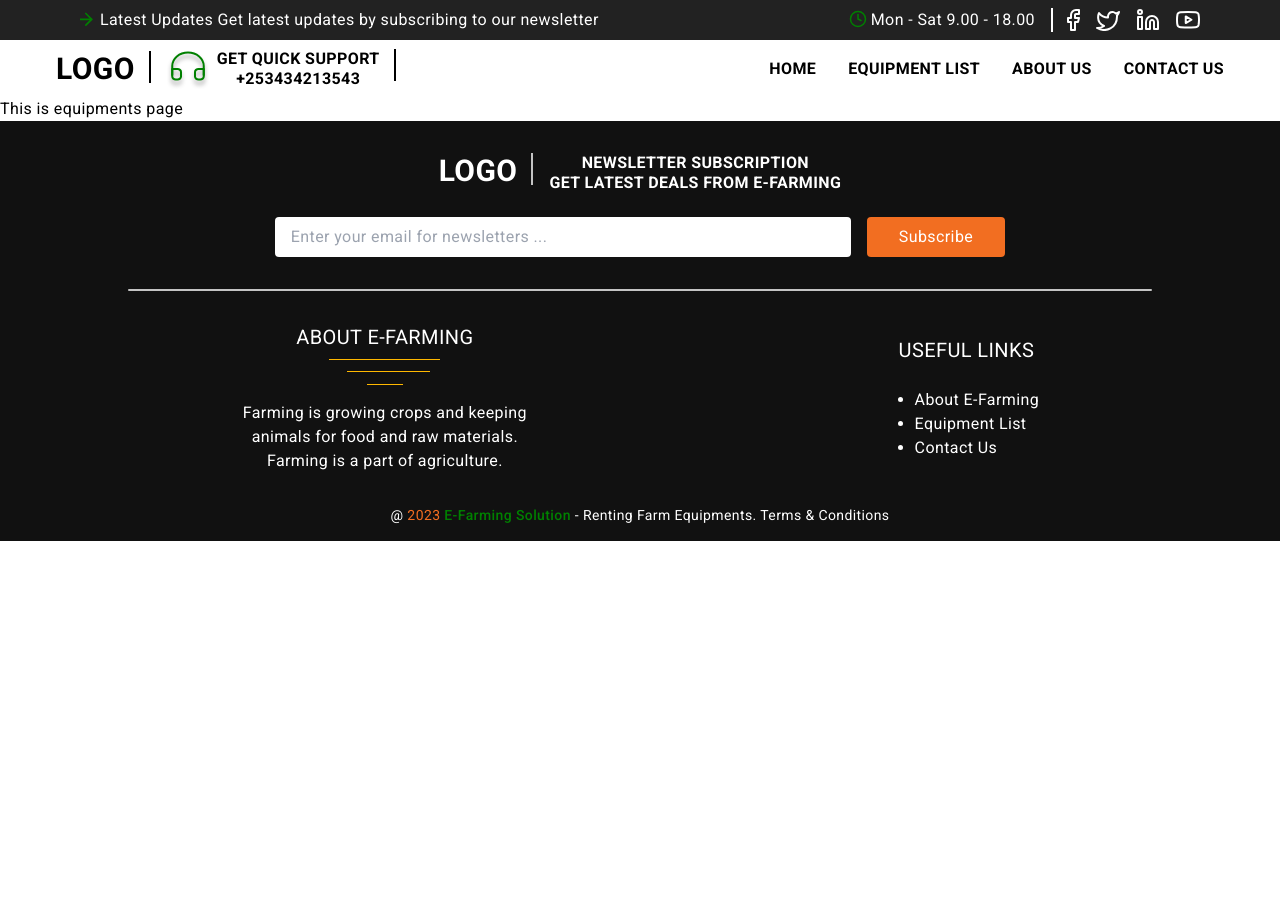
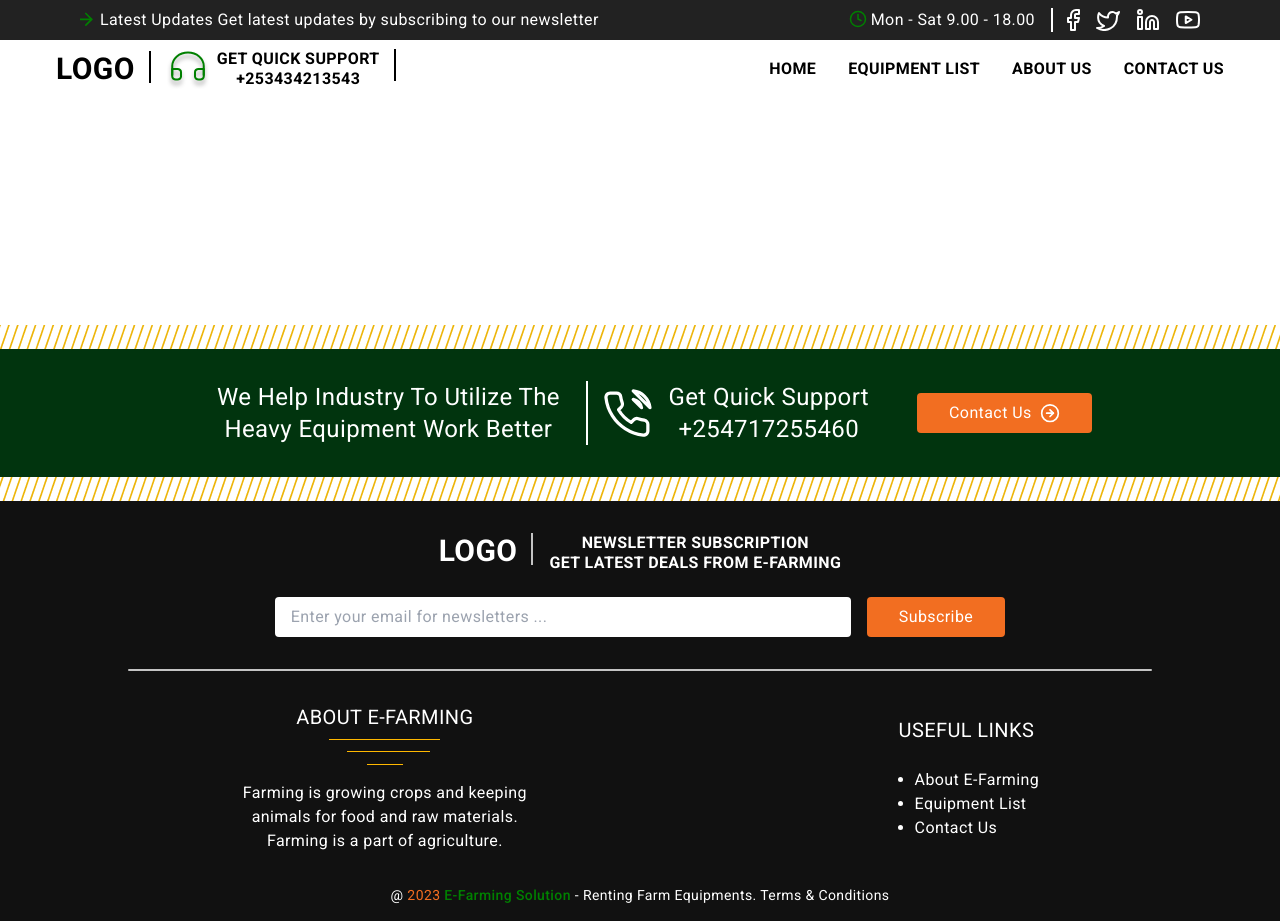
Before and after one commit to WebDevMirza/farming-solution, a React (Vite) app: page /equipments in a window 1280 px wide. Before the commit the page ends 800 px from the top, so only its background shows below. Built offline with nearby package versions, Linux system fonts and the light colour scheme.

Commit message:
feat: introduce hero

```diff
--- /dev/null
+++ b/src/components/SecondaryHero.tsx
@@ -0,0 +1,16 @@
+type SecHeroType = {
+  title: string;
+  bgHero: string;
+};
+
+const SecondaryHero = ({ title, bgHero }: SecHeroType) => {
+  return (
+    <>
+      <div className={bgHero + " py-24"}>
+        <h1 className="text-white uppercase font-bold text-3xl text-center">{title}</h1>
+      </div>
+    </>
+  );
+};
+
+export default SecondaryHero;
--- a/src/pages/About.tsx
+++ b/src/pages/About.tsx
@@ -1,7 +1,13 @@
+import CTA from "../components/CTA";
+import SecondaryHero from "../components/SecondaryHero";
+
 const About = () => {
   return (
     <>
-      <h1>This is About page</h1>
+      <main>
+        <SecondaryHero bgHero="bg-about" title="About Us" />
+        <CTA />
+      </main>
     </>
   );
 };
--- a/src/pages/Contacts.tsx
+++ b/src/pages/Contacts.tsx
@@ -1,7 +1,13 @@
+import CTA from "../components/CTA";
+import SecondaryHero from "../components/SecondaryHero";
+
 const Contacts = () => {
   return (
     <>
-      <h1>This is Contacts page</h1>
+      <main>
+        <SecondaryHero title="Contact Us" bgHero="bg-contacts" />
+        <CTA />
+      </main>
     </>
   );
 };
--- a/src/pages/Equipments.tsx
+++ b/src/pages/Equipments.tsx
@@ -1,7 +1,13 @@
+import CTA from "../components/CTA";
+import SecondaryHero from "../components/SecondaryHero";
+
 const Equipments = () => {
   return (
     <>
-      <h1>This is equipments page</h1>
+      <main>
+        <SecondaryHero title="Equipments" bgHero="bg-equipments" />
+        <CTA />
+      </main>
     </>
   );
 };
```
